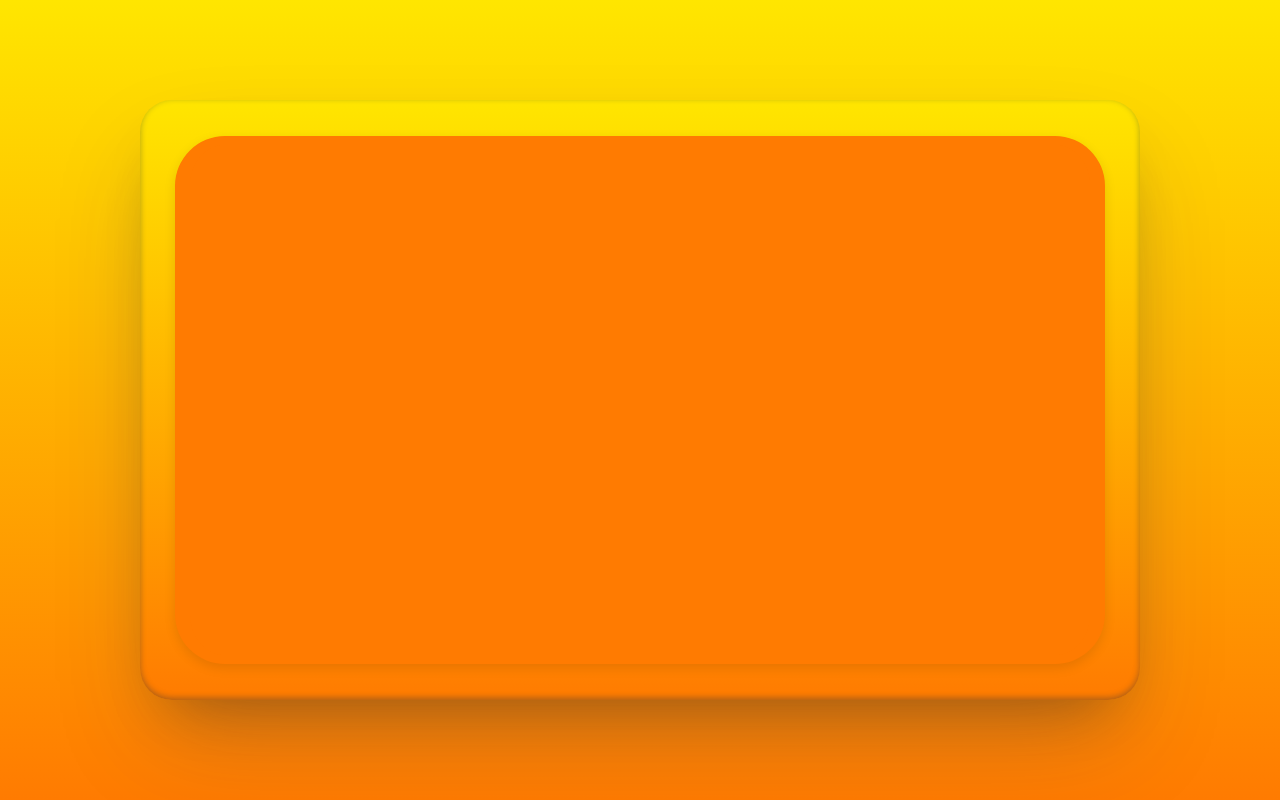
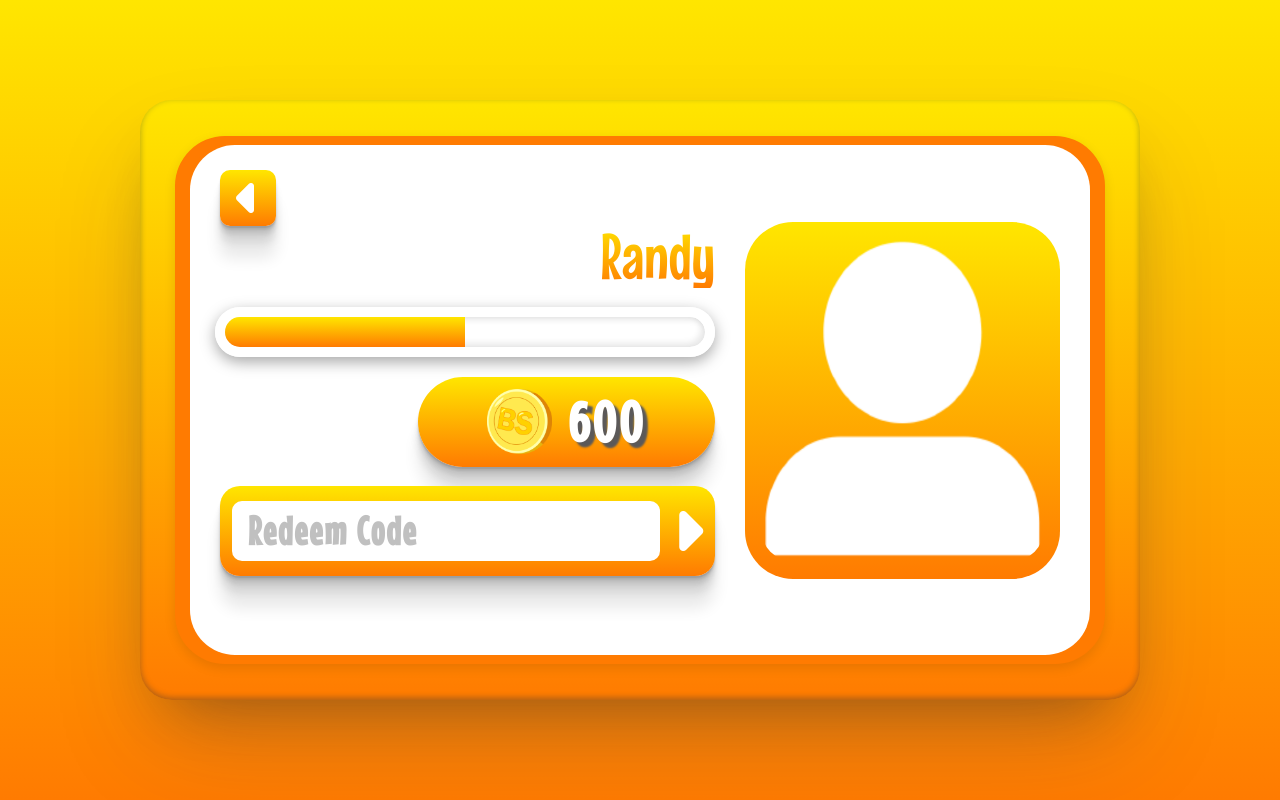
Before and after one commit to Digit-House/airplay, a plain HTML site: page index.html in a window 1280 px wide. Drawn offline with Linux system fonts and the light colour scheme.

Commit message:
profileScreen

```diff
--- /dev/null
+++ b/assets/css/profileScreen.css
@@ -0,0 +1,129 @@
+.profileContainer {
+  display: flex;
+  background-color: white;
+  width: 100%;
+  height: 100%;
+  flex-direction: row;
+  align-items: center;
+  justify-content: center;
+  gap: 30px;
+  border-radius: 45px;
+  cursor: pointer;
+  position: relative;
+}
+.profileContainer .leftprofileContainer {
+  width: 55%;
+  display: flex;
+  flex-direction: column;
+  align-items: flex-end;
+  justify-content: center;
+  gap: 1.2rem;
+}
+.name {
+  font-size: 4rem;
+  background-image: linear-gradient(to bottom, #ffe600, #ff7b01);
+  -webkit-background-clip: text;
+  -webkit-text-fill-color: transparent;
+}
+.levelLine2 {
+  width: 97%;
+  height: 30px;
+  border: 10px solid white;
+  border-radius: 50px;
+  overflow: hidden;
+  box-shadow: rgba(0, 0, 0, 0.09) 3px 3px 6px 0px inset,
+    rgba(0, 0, 0, 0.09) -3px -3px 6px 1px inset,
+    rgba(0, 0, 0, 0.35) 0px 5px 15px;
+}
+.currentLevel2 {
+  background-image: linear-gradient(to bottom, #ffe600, #ff7b01);
+  width: 50%;
+  height: 100%;
+}
+.coinBox2 {
+  width: 60%;
+  height: 90px;
+  background-image: linear-gradient(to bottom, #ffe600, #ff7b01);
+  border-radius: 3rem;
+  display: flex;
+  align-items: center;
+  justify-content: center;
+  color: white;
+  font-size: 2.8rem;
+  font-weight: 1000;
+  box-shadow: rgba(0, 0, 0, 0.09) 0px 2px 1px, rgba(0, 0, 0, 0.09) 0px 4px 2px,
+    rgba(0, 0, 0, 0.09) 0px 8px 4px, rgba(0, 0, 0, 0.09) 0px 16px 8px,
+    rgba(0, 0, 0, 0.09) 0px 32px 16px;
+}
+.coinBox2 p {
+  font-size: 3.5rem;
+  letter-spacing: 4px;
+  text-shadow: 5px 5px 2px #5b5959;
+}
+.coinBox2 img {
+  width: 65px;
+  height: 65px;
+  margin-right: 1rem;
+}
+.redeem {
+  width: 100%;
+  height: 90px;
+  background-image: linear-gradient(to bottom, #ffe600, #ff7b01);
+  display: flex;
+  flex-direction: row;
+  align-items: center;
+  justify-content: space-evenly;
+  border-radius: 20px;
+  box-shadow: rgba(0, 0, 0, 0.09) 0px 2px 1px, rgba(0, 0, 0, 0.09) 0px 4px 2px,
+    rgba(0, 0, 0, 0.09) 0px 8px 4px, rgba(0, 0, 0, 0.09) 0px 16px 8px,
+    rgba(0, 0, 0, 0.09) 0px 32px 16px;
+}
+.redeem input {
+  width: 80%;
+  height: 60px;
+  border-radius: 10px;
+  font-size: 2.5rem;
+  font-weight: bolder;
+  padding: 0 1rem;
+  outline: none;
+  border: none;
+  color: silver;
+  font-family: "Mouse Memoirs", sans-serif;
+  letter-spacing: 2px;
+}
+.redeem input::placeholder {
+  color: silver;
+}
+.redeem i {
+  font-size: 4rem;
+  color: white;
+}
+.profileContainer .rightprofileContainer {
+  width: 35%;
+  height: 70%;
+  border-radius: 3rem;
+  background-image: linear-gradient(to bottom, #ffe600, #ff7b01);
+  display: flex;
+  flex-direction: column;
+  align-items: center;
+  justify-content: center;
+}
+.profileContainer .rightprofileContainer img {
+  width: 90%;
+  height: 90%;
+  border-radius: 2rem;
+}
+.profilebackBtn {
+  position: absolute;
+  top: 25px;
+  left: 30px;
+  color: white;
+  font-size: 3rem;
+  background-image: linear-gradient(to bottom, #ffe600, #ff7b01);
+  padding: 4px 16px;
+  border-radius: 10px;
+  box-shadow: rgba(0, 0, 0, 0.09) 0px 2px 1px, rgba(0, 0, 0, 0.09) 0px 4px 2px,
+    rgba(0, 0, 0, 0.09) 0px 8px 4px, rgba(0, 0, 0, 0.09) 0px 16px 8px,
+    rgba(0, 0, 0, 0.09) 0px 32px 16px;
+  cursor: pointer;
+}
--- a/assets/css/style.css
+++ b/assets/css/style.css
@@ -1,7 +1,7 @@
 @import url(./reset.css);
-
+@import url(./profileScreen.css);
 html {
-  font-family: 'Mouse Memoirs', sans-serif;
+  font-family: "Mouse Memoirs", sans-serif;
 }
 
 body {
--- a/index.html
+++ b/index.html
@@ -24,7 +24,28 @@
   </head>
   <body>
     <section class="container">
-      <section class="game"></section>
+      <section class="game">
+        <div class="profileContainer">
+          <i class="profilebackBtn fa-solid fa-caret-left"></i>
+          <div class="leftprofileContainer">
+            <p class="name">Randy</p>
+            <div class="levelLine2">
+              <div class="currentLevel2"></div>
+            </div>
+            <div class="coinBox2">
+              <img src="./assets/images/btn/coin1.png" alt="" />
+              <p class="showCoinInProfile">600</p>
+            </div>
+            <div class="redeem">
+              <input type="text" placeholder="Redeem Code " />
+              <i class="fa-solid fa-caret-right"></i>
+            </div>
+          </div>
+          <div class="rightprofileContainer">
+            <img src="./assets/images/menu-board/person icon.png" alt="" />
+          </div>
+        </div>
+      </section>
     </section>
     <script src="./index.js"></script>
   </body>
```
